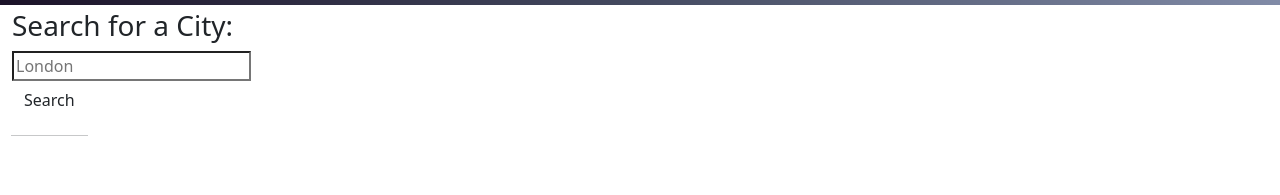
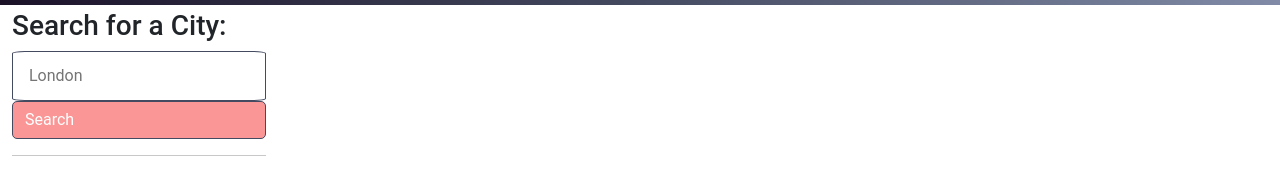
Before and after one commit to ewelinasobora/weather-sphere, a plain HTML site: page index.html in a window 1280 px wide. Shown: the part 161-356 px from the top of the page. Drawn offline with nearby package versions, Linux system fonts and the light colour scheme; files that its build step writes are made by us from their sources.

Commit message:
feat: style search form

```diff
--- a/assets/css/style.css
+++ b/assets/css/style.css
@@ -3,6 +3,10 @@
   --navy: rgb(27, 18, 40);
   --gray: rgb(68, 74, 96);
   --light-gray: rgb(129, 139, 167);
+}
+
+* {
+  font-family: 'Roboto', sans-serif;
 }
 
 /* Header Styling */
@@ -18,11 +22,35 @@
 .weather-header h1 {
   font-size: 2.5rem;
   color: white;
-  font-family: 'Roboto', sans-serif;
 }
 
 .weather-logo {
-  display:flex;
+  display: flex;
   width: 150px;
   height: 150px;
 }
+
+/* Main Styling */
+#search-form {
+  display: flex;
+  align-items: left;
+  margin: auto;
+}
+
+#search-input {
+  width: 100%;
+  height: 50px;
+  border: 1px solid var(--gray);
+  border-radius: 5%;
+  padding: 1rem;
+  font-size: 1rem;
+}
+
+#search-button {
+  display: flex;
+  background-color: var(--dusty-pink);
+  color: white;
+  border: 1px solid var(--gray);
+  border-radius: 5px;
+  width: 100%;
+}
--- a/index.html
+++ b/index.html
@@ -32,12 +32,12 @@
             <div class="input-group">
               <input class="form-input weather-search" type="text" id="search-input" placeholder="London"
                 aria-labelledby="form-heading" aria-controls="today forecast" />
-              <div class="input-group-append">
-                <button type="submit" class="btn search-button" id="search-button" aria-label="submit search">
-                  Search
-                </button>
-                <hr class="hr weather-hr" />
-              </div>
+            </div>
+            <div class="input-group-append">
+              <button type="submit" class="btn search-button" id="search-button" aria-label="submit search">
+                Search
+              </button>
+              <hr class="hr weather-hr" />
             </div>
           </div>
         </form>
```
